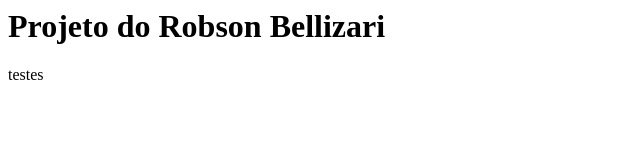
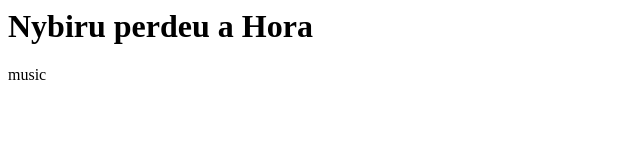
Before and after one commit to Nybiru2030/Nybirucase, a plain HTML site: page index.html in a window 1280 px wide. Shown: the whole page, without its empty margins (0-640 px from the left). Drawn offline with Linux system fonts and the light colour scheme.

Commit message:
teste html

```diff
--- a/index.html
+++ b/index.html
@@ -4,10 +4,10 @@
     </head>
     <body>
         <h1>
-            Projeto do Robson Bellizari
+           Nybiru perdeu a Hora
         </h1>
         <div>
-            testes
+            music
         </div>
     </body>
 </html>
```
